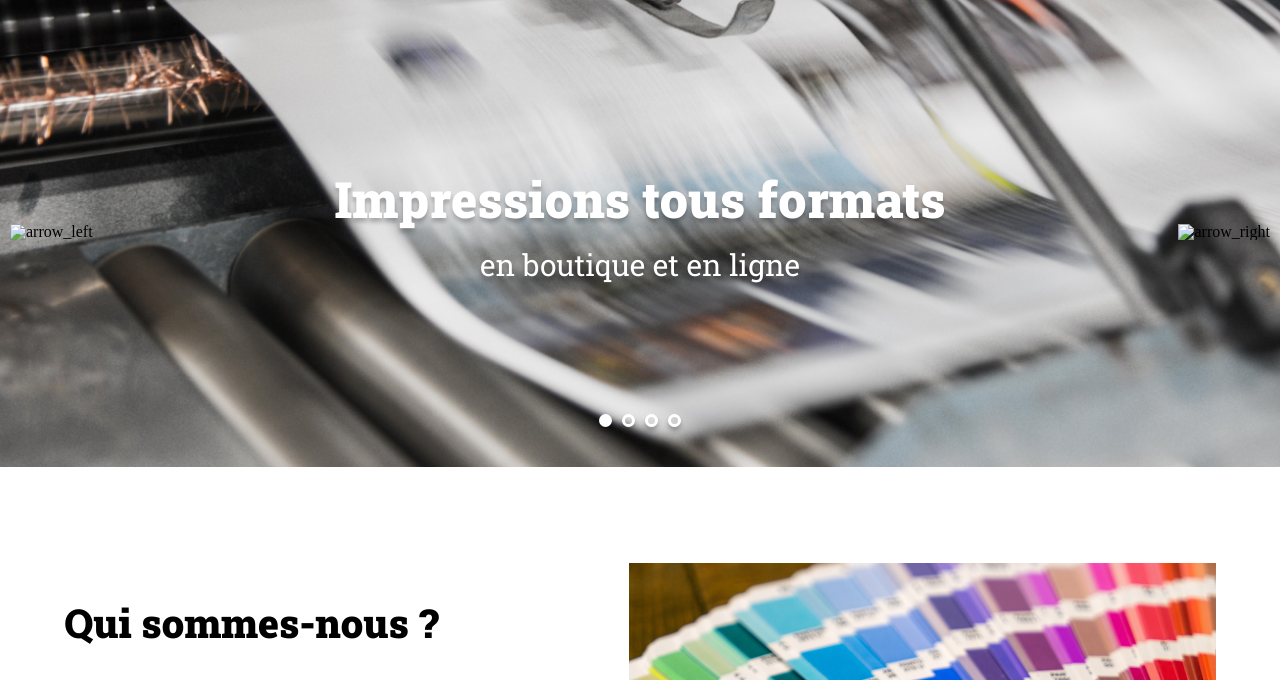
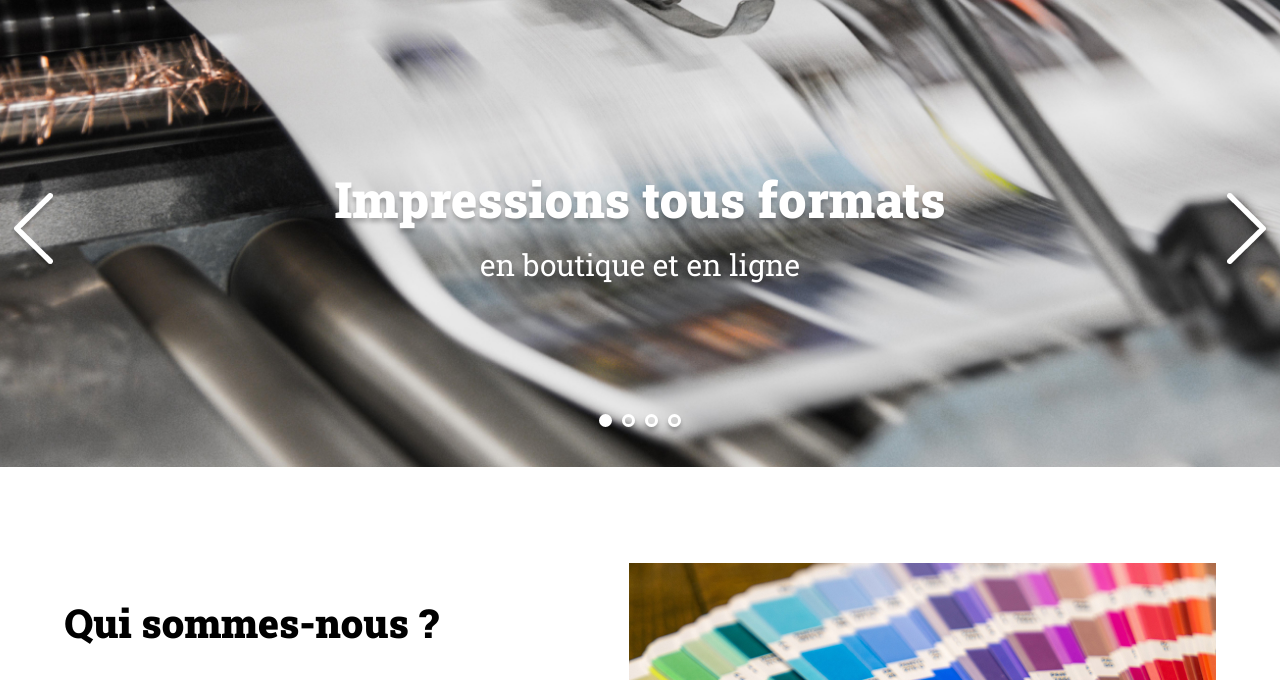
Before and after one commit to QJanvier/Project5PrintIT, a plain HTML site: page index.html in a window 1280 px wide. Shown: the part 104-784 px from the top of the page. Drawn offline with Linux system fonts and the light colour scheme; the site is published under a folder, as on GitHub Pages, so addresses that start at the root find nothing.

Commit message:
fix arrow

```diff
--- a/index.html
+++ b/index.html
@@ -20,8 +20,8 @@
 	<div id="banner">
 		<img class="banner-img" src="./assets/images/slideshow/slide1.jpg" alt="Banner Print-it">
 		<p>Impressions tous formats <span>en boutique et en ligne</span></p>
-		<img id="arrow_left" class="arrow arrow_left" src="/assets/images/arrow_left.png" alt="arrow_left">
-		<img id="arrow_right" class="arrow arrow_right" src="/assets/images/arrow_right.png" alt="arrow_right">
+		<img id="arrow_left" class="arrow arrow_left" src="./assets/images/arrow_left.png" alt="arrow_left">
+		<img id="arrow_right" class="arrow arrow_right" src="./assets/images/arrow_right.png" alt="arrow_right">
 		<div class="dots">
 		</div>
 	</div>
```
